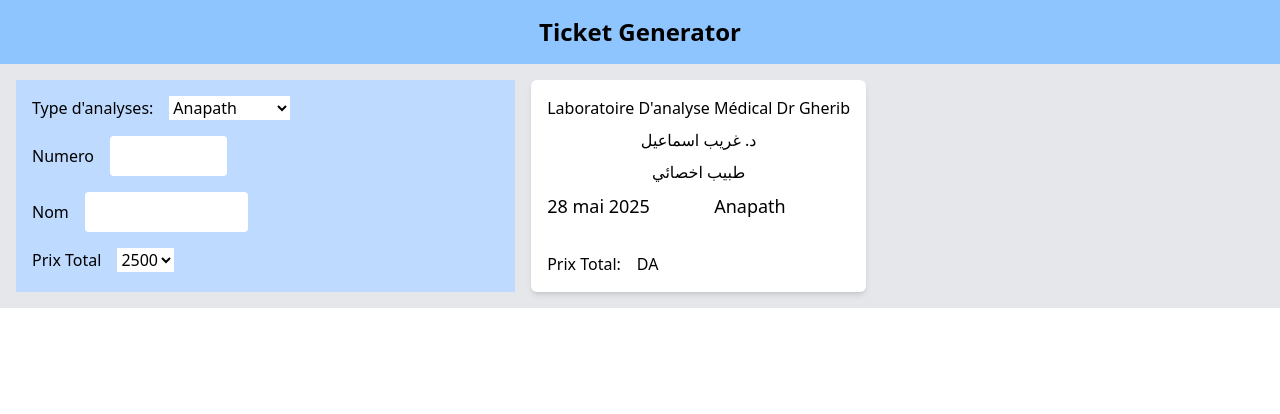
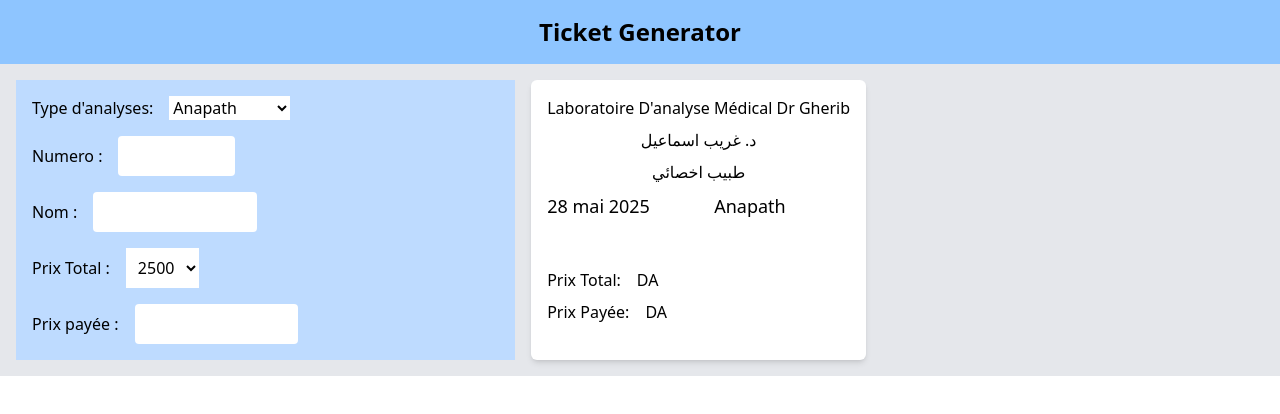
Before and after one commit to Medido1/office_ticket_generator, a React (Vite) app: page / in a window 1280 px wide. Shown: the top 414 px of the page. Built offline with nearby package versions, Linux system fonts and the light colour scheme.

Commit message:
Add setting payed sum option

```diff
--- a/src/components/Form.jsx
+++ b/src/components/Form.jsx
@@ -1,4 +1,4 @@
-function Form({changeType, setNumber, setName, setTotalPrice}) {
+function Form({changeType, setNumber, setName, setTotalPrice, setPayedSum}) {
   return (
     <form className="w-[40%] bg-blue-200 p-4">
       <div className="flex gap-4 mb-4">
@@ -16,7 +16,7 @@ function Form({changeType, setNumber, setName, setTotalPrice}) {
       </div>
       <div className="flex gap-4 items-center mb-4">
         <label htmlFor="number">
-          Numero
+          Numero :
         </label>
         <input
           onChange={(e) => setNumber(e.target.value)}
@@ -27,7 +27,7 @@ function Form({changeType, setNumber, setName, setTotalPrice}) {
       </div>
       <div className="flex gap-4 items-center">
         <label htmlFor="name">
-          Nom
+          Nom :
         </label>
         <input
           onChange={(e) => setName(e.target.value)}
@@ -38,18 +38,29 @@ function Form({changeType, setNumber, setName, setTotalPrice}) {
       </div>
       <div className="flex gap-4  items-center mt-4">
         <label htmlFor="totalPrice">
-          Prix Total
+          Prix Total :
         </label>
         <select
           onChange = {(e) => setTotalPrice(e.target.value)}
           id="totalPrice"
-          className="bg-white">
+          className="bg-white p-2">
             <option value="2500">2500</option>
             <option value="2000">2000</option>
             <option value="1500">1500</option>
             <option value="1000">1000</option>
         </select>
       </div>
+      <div className="flex gap-4 items-center mt-4">
+        <label htmlFor="payedSum">
+          Prix payée :
+        </label>
+        <input
+          onChange={(e) => setPayedSum(e.target.value)}
+          className="bg-white w-[35%] p-2 rounded border-grey-300 focus:outline-none
+            focus:ring-2 focus:ring-blue-400"
+          type="number" id="payedSum"
+        />
+      </div>
     </form>
   )
 }
--- a/src/components/Main.jsx
+++ b/src/components/Main.jsx
@@ -9,7 +9,8 @@ function Main() {
     changeType,
     setNumber,
     setName,
-    setTotalPrice} = useContext(GlobalContext)
+    setTotalPrice,
+    setPayedSum} = useContext(GlobalContext)
   return (
     <main className="p-4 flex gap-4 bg-gray-200">
       <Form
@@ -17,12 +18,14 @@ function Main() {
         setNumber = {setNumber}
         setName = {setName}
         setTotalPrice = {setTotalPrice}
+        setPayedSum = {setPayedSum}
       />
       <Ticket
         type ={state.type}
         number = {state.number}
         name = {state.name}
         totalPrice = {state.totalPrice}
+        payedSum = {state.payedSum}
       />
     </main>
   )
--- a/src/components/Ticket.jsx
+++ b/src/components/Ticket.jsx
@@ -1,6 +1,6 @@
 import { useState, useEffect } from "react";
 
-function Ticket({type, number, name, totalPrice}) {
+function Ticket({type, number, name, totalPrice, payedSum}) {
   const [currentDay, setCurrentDay] = useState(null);
 
   useEffect(() => {
@@ -36,7 +36,7 @@ function Ticket({type, number, name, totalPrice}) {
           {`${number}`}
         </p>
       </div>
-      <p className="text-xl text-center mt-4">
+      <p className="text-2xl text-center my-4 font-bold ">
           {`${name}`}
       </p>
       <div className="self-start flex gap-4">
@@ -47,6 +47,14 @@ function Ticket({type, number, name, totalPrice}) {
           {`${totalPrice}`}DA
         </p>
       </div>
+      <div className="self-start flex gap-4">
+        <p>
+          Prix Payée:
+        </p>
+        <p>
+          {`${payedSum}`}DA
+        </p>
+      </div>
     </div>
   )
 }
--- a/src/context/AppReducer.jsx
+++ b/src/context/AppReducer.jsx
@@ -1,5 +1,3 @@
-import { act } from "react";
-
 const priceMap = {
   "anapath": 2000,
   "Cytoponction": 1500,
@@ -29,6 +27,11 @@ export default (state, action) => {
         ...state,
         totalPrice : action.payload
       }
+    case "Set_payedSum":
+      return {
+        ...state,
+        payedSum : action.payload
+      }
     default:
       return state;
   }
--- a/src/context/GlobalContext.jsx
+++ b/src/context/GlobalContext.jsx
@@ -6,6 +6,7 @@ const initialState = {
   number: "",
   name: "",
   totalPrice: "",
+  payedSum: "",
 }
 
 export const GlobalContext = createContext(initialState);
@@ -41,13 +42,21 @@ export const GlobalProvider = ({children}) => {
     })
   }
 
+  function setPayedSum (payedSum) {
+    dispatch ({
+      type: "Set_payedSum",
+      payload: payedSum
+    })
+  }
+
   return (
     <GlobalContext.Provider value = {{
       state,
       changeType,
       setNumber,
       setName,
-      setTotalPrice
+      setTotalPrice,
+      setPayedSum
     }}>
       {children}
     </GlobalContext.Provider>
```
